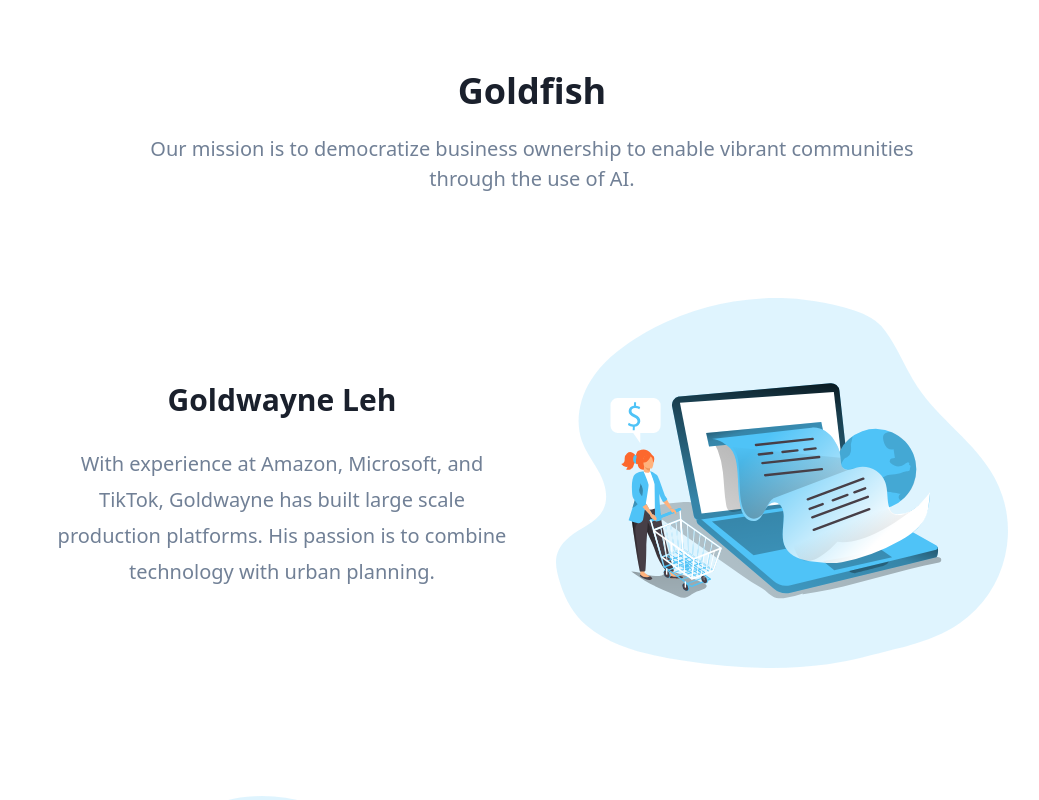
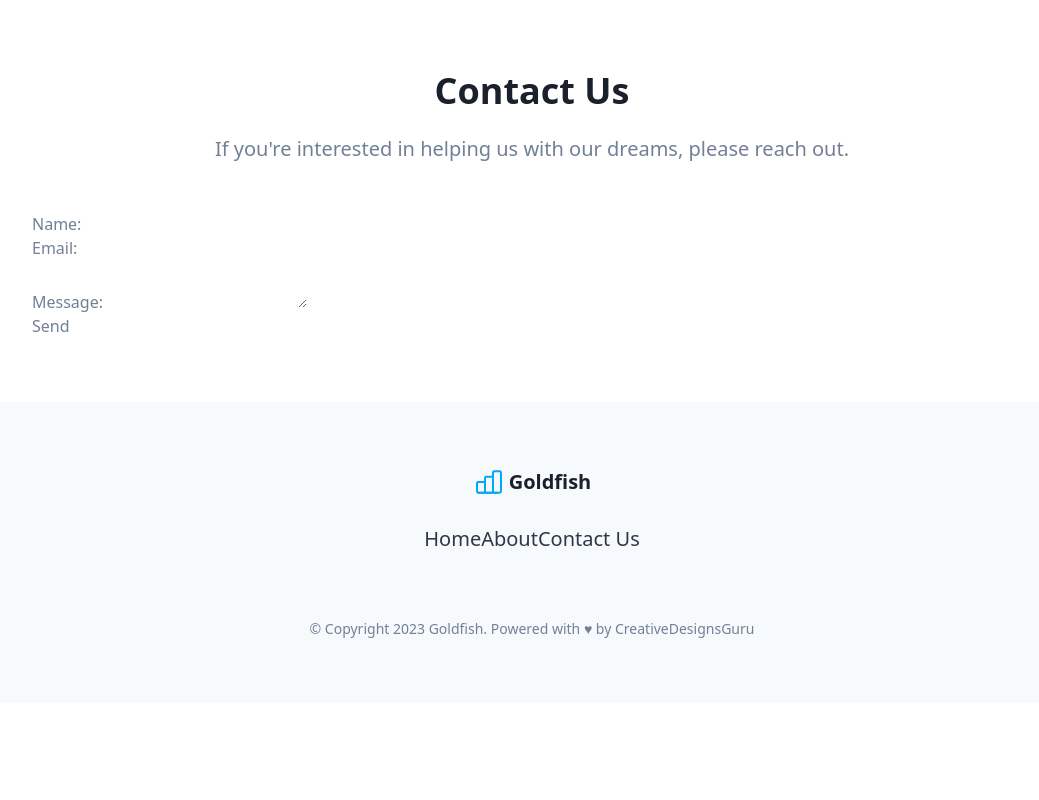
Before and after one commit to gsleh123/goldfish, a Next.js app: page /contact-us in a window 1280 px wide. Shown: the top 800 px of the page, without its empty margins (108-1147 px from the left). Built offline with nearby package versions, Linux system fonts and the light colour scheme.

Commit message:
test form

```diff
--- a/src/pages/contact-us.tsx
+++ b/src/pages/contact-us.tsx
@@ -1,12 +1,12 @@
 import { Meta } from '../layout/Meta';
+import { ContactForm } from '../templates/ContactForm';
 import { Footer } from '../templates/Footer';
-import { VerticalFeatures } from '../templates/VerticalFeatures';
 import { AppConfig } from '../utils/AppConfig';
 
 const ContactUs = () => (
   <div className="antialiased text-gray-600">
     <Meta title={AppConfig.title} description={AppConfig.description} />
-    <VerticalFeatures />
+    <ContactForm />
     <Footer />
   </div>
 );
--- /dev/null
+++ b/src/templates/ContactForm.tsx
@@ -0,0 +1,26 @@
+import { Section } from '../layout/Section';
+
+const ContactForm = () => (
+  <Section
+    title="Contact Us"
+    description="If you're interested in helping us with our dreams, please reach out."
+  >
+    <form name="contact" method="POST" data-netlify="true">
+  <p>
+    <label>Name: <input type="text" name="name" /></label>
+  </p>
+  <p>
+    <label>Email: <input type="email" name="email" /></label>
+  </p>
+  <p>
+    <label>Message: <textarea name="message"></textarea></label>
+  </p>
+  <p>
+    <button type="submit">Send</button>
+  </p>
+</form>
+
+  </Section>
+);
+
+export { ContactForm };
```
